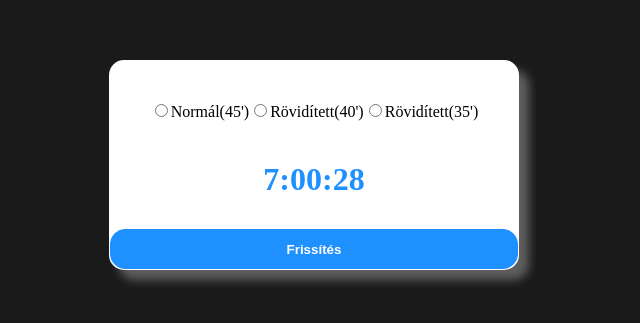
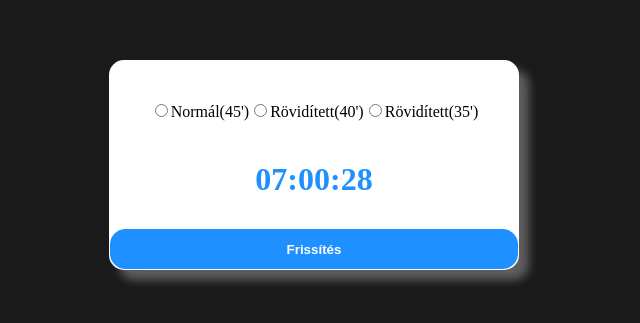
Before and after one commit to Flerzy/-rarend, a plain HTML site: page index.html in a window 1280 px wide. Shown: the part 235-558 px from the top of the page, 326-966 px from the left. Drawn offline with Linux system fonts and the light colour scheme.

Commit message:
setCurrentTIme fix

```diff
--- a/index.html
+++ b/index.html
@@ -32,20 +32,9 @@
 
         const setCurrentTime = () =>{
             let now = new Date()
-            let hour = now.getHours()
-            let min = now.getMinutes()
-            let sec = now.getSeconds()
-            min = min.toString()
-            if (min.length == 1){
-                let temp = min.toString().charAt(0)
-                min = "0" + temp
-            }
-            sec = sec.toString()
-            if (sec.length == 1){
-                let temp = sec.toString().charAt(0)
-                sec = "0" + temp
-            }
-
+            let hour = now.getHours().toString().padStart(2, '0')
+            let min = now.getMinutes().toString().padStart(2, '0')
+            let sec = now.getSeconds().toString().padStart(2, '0')
             let hourText = hour + ":" + min
             timerH1.innerText = hourText + ":"+ sec
             return hourText
@@ -65,16 +54,15 @@
 
             if (selected != null){
                 let current = timeTable[selected].find(obj => hourText >= obj.from && hourText <=obj.to)
-                console.log(timeTable[selected][7])
                 if(current){
                     document.getElementById("info").innerHTML = `Most a/az <span id="timeVal">${current.id}</span>. óra van és a <span id="timeVal">${current.to}</span>-ig tart`
                 }
-                else if (timeTable[selected][7].to < hourText){
+                else if (timeTable[selected][7].to  < hourText){
                     document.getElementById("info").innerText = "Nincs több óra ma."
                 }
                 else{
                     let next = timeTable[selected].find(obj => hourText < obj.from)
-                    document.getElementById("info").innerText = `Szünet van. A következő óra <span id="timeVal"> ${next.id} </span> lesz`
+                    document.getElementById("info").innerHTML = `Szünet van. A következő óra <span id="timeVal"> ${next.id} </span> lesz`
                 }
             }
             else{
```
